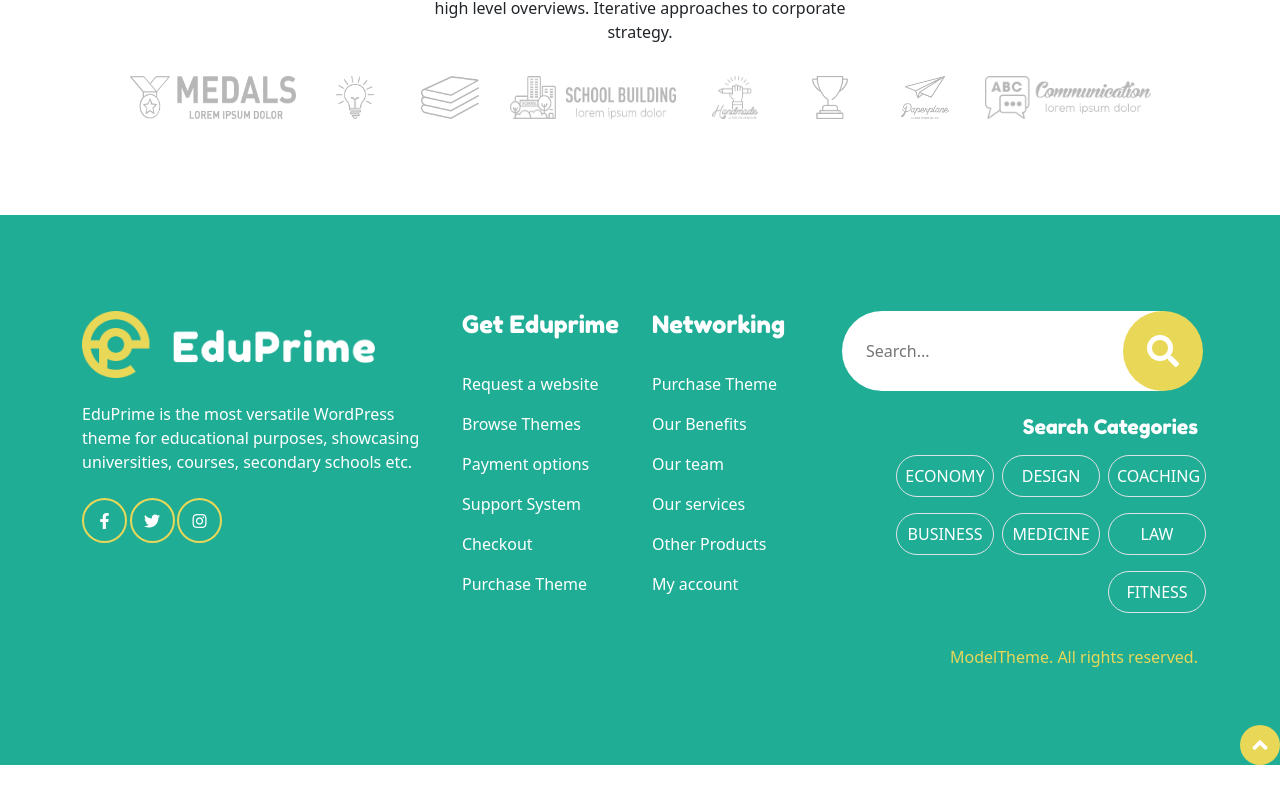
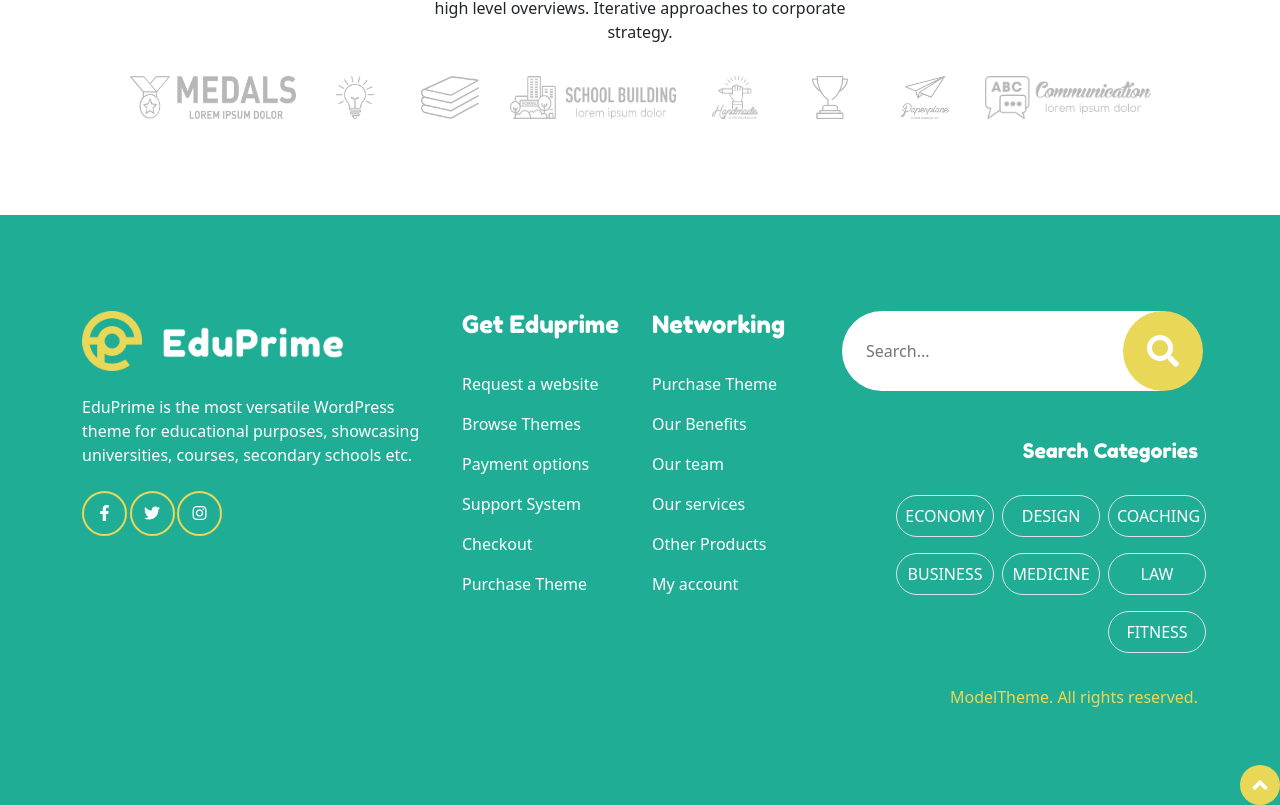
Before and after one commit to Giorgio-24/proj-html-vuejs, a Vue app: page / in a window 1280 px wide. Shown: the part 5400-6205 px from the top of the page. Before the commit the page ends 6165 px from the top, so only its background shows below. Built offline with nearby package versions, Linux system fonts and the light colour scheme.

Commit message:
minor-adjustments

```diff
--- a/src/components/FooterContent.vue
+++ b/src/components/FooterContent.vue
@@ -2,7 +2,7 @@
   <section class="row py-5">
     <div class="col-4">
       <div class="row">
-        <div class="col-10 logo-box clickable">
+        <div class="col-9 logo-box clickable">
           <img class="img-fluid" :src="logo" alt="EduPrime-logo" />
         </div>
         <div class="col-12 text-white my-4">
@@ -38,7 +38,7 @@
           :buttonIcon="input.buttonIcon"
           :columnClass="input.columnClass"
         />
-        <h5 class="col-12 text-white text-end mt-4">Search Categories</h5>
+        <h5 class="col-12 text-white text-end mt-5 mb-4">Search Categories</h5>
         <div class="col-12">
           <div class="row justify-content-end">
             <div
```
